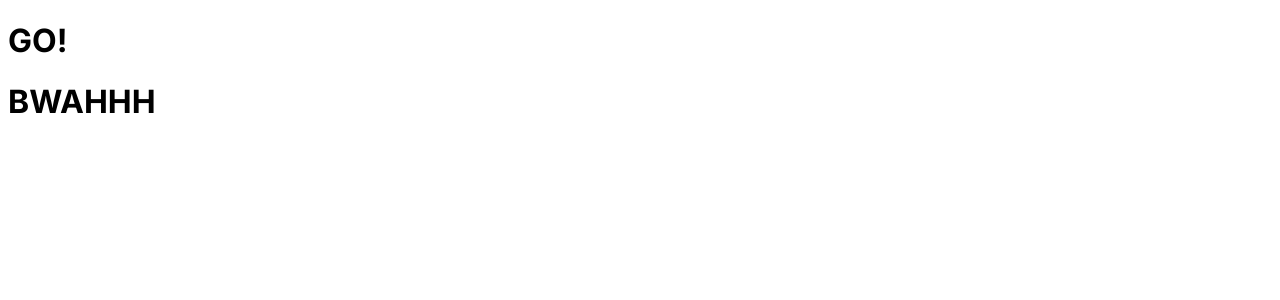
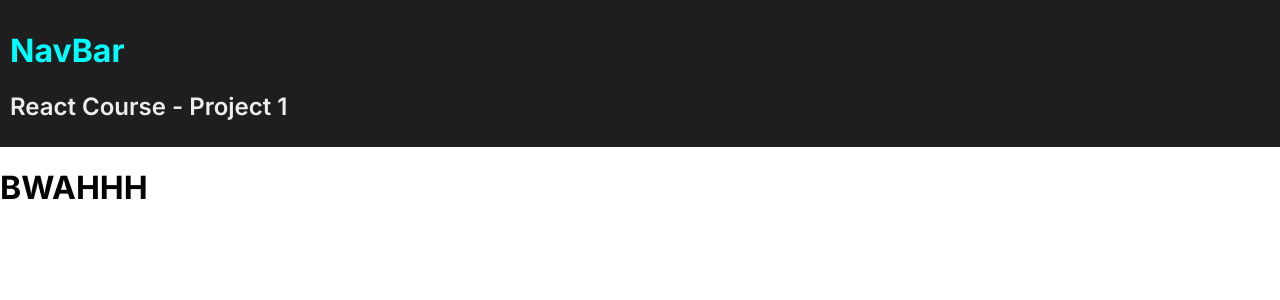
Before and after one commit to mattjkatz/fun-facts-about-react, a React (Create React App) app: page / in a window 1280 px wide. Shown: the top 300 px of the page. Built offline with nearby package versions, Linux system fonts and the light colour scheme.

Commit message:
begin working on navbar css

```diff
--- a/src/components/Navbar.js
+++ b/src/components/Navbar.js
@@ -1,3 +1,8 @@
 export default function Navbar() {
-  return <h1>GO!</h1>;
+  return (
+    <div class="navbar">
+      <h1 class="navbar-title">NavBar</h1>
+      <h1 class="navbar-description">React Course - Project 1</h1>
+    </div>
+  );
 }
--- a/src/style.css
+++ b/src/style.css
@@ -1,3 +1,26 @@
+* {
+  box-sizing: border-box;
+}
+
 body {
   font-family: 'Inter', sans-serif;
+  margin: 0;
 }
+
+.navbar {
+  background-color: rgb(31, 30, 31);
+  flex: content;
+  padding: 10px 10px 10px 10px;
+}
+
+.navbar-title {
+  color: aqua;
+  -ms-flex-align: left;
+}
+
+.navbar-description {
+  color: rgb(237, 237, 237);
+
+  font-weight: 600;
+  font-size: 1.5rem;
+}
```
